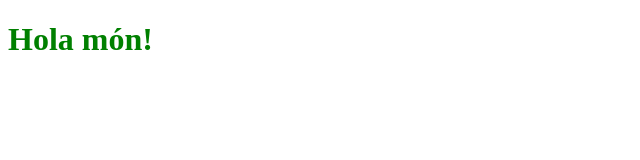
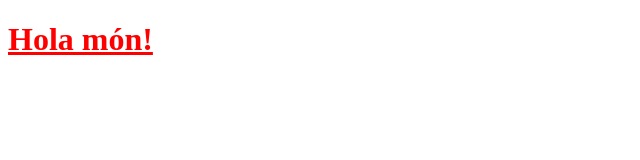
Before and after one commit to mfontfreda/Projecte-2, a plain HTML site: page index.html in a window 1280 px wide. Shown: the whole page, without its empty margins (0-640 px from the left). Drawn offline with Linux system fonts and the light colour scheme.

Commit message:
Modificacio fitxer styles.css

```diff
--- a/styles.css
+++ b/styles.css
@@ -1,3 +1,4 @@
 h1{
-    color: green;
+    color: red;
+    text-decoration: underline;
 }
```
